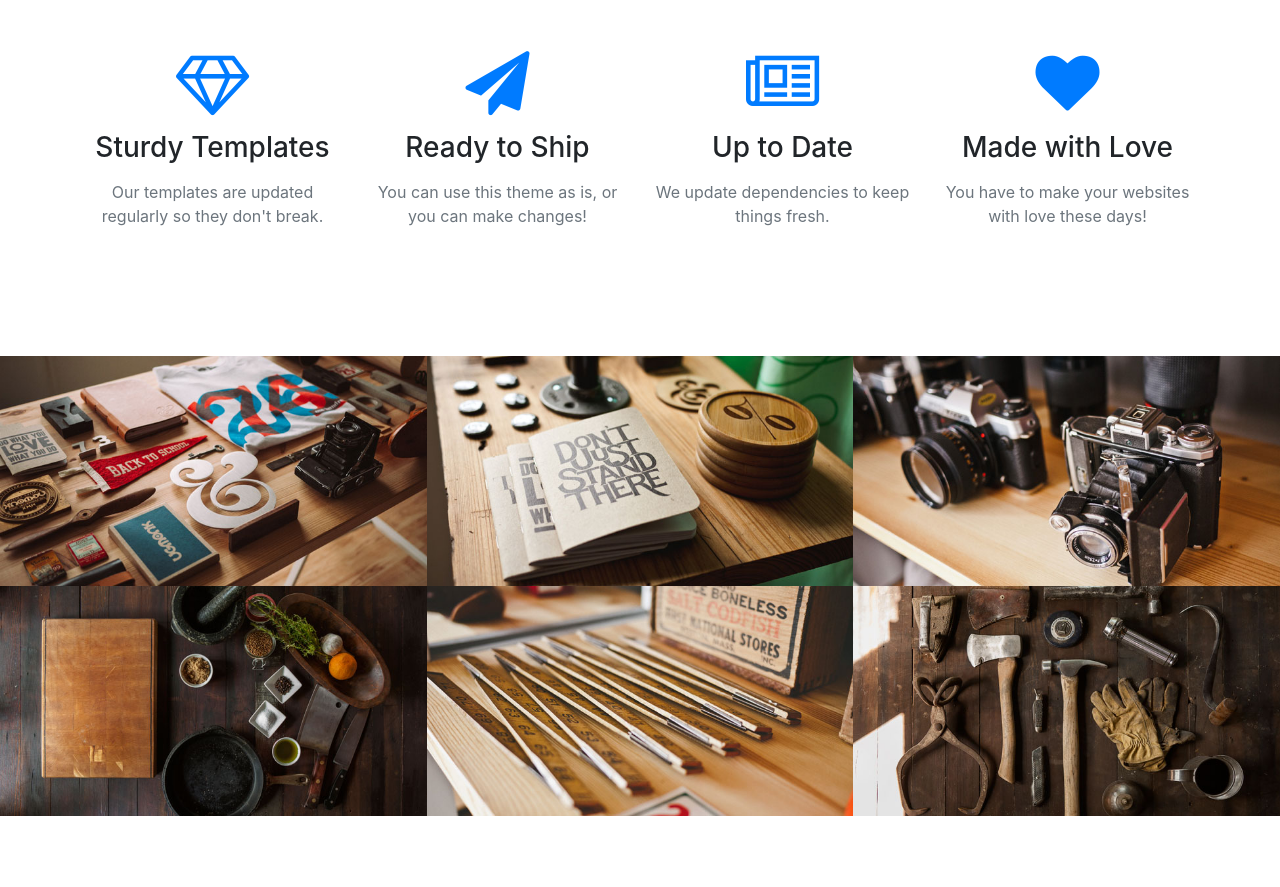
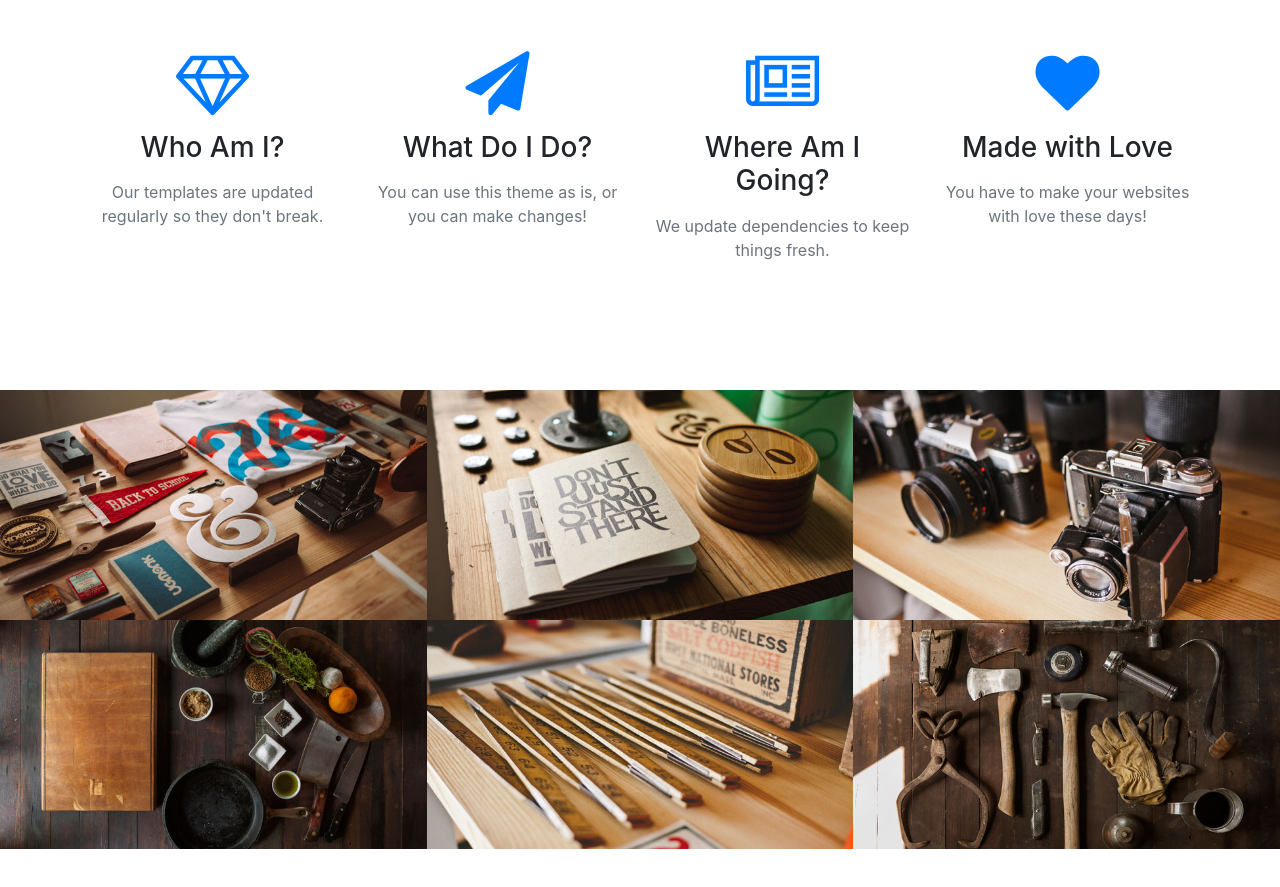
Before and after one commit to krcarson03/Portfolio, a website with bundled scripts: page index.html in a window 1280 px wide. Shown: the part 1490-2377 px from the top of the page. Built offline with nearby package versions, Linux system fonts and the light colour scheme.

Commit message:
Change services options

```diff
--- a/index.html
+++ b/index.html
@@ -85,6 +85,7 @@
       </div>
     </section>
 
+    <!-- SERVICES  -->
     <section id="services">
       <div class="container">
         <div class="row">
@@ -99,21 +100,21 @@
           <div class="col-lg-3 col-md-6 text-center">
             <div class="service-box mt-5 mx-auto">
               <i class="fa fa-4x fa-diamond text-primary mb-3 sr-icons"></i>
-              <h3 class="mb-3">Sturdy Templates</h3>
+              <h3 class="mb-3">Who Am I?</h3>
               <p class="text-muted mb-0">Our templates are updated regularly so they don't break.</p>
             </div>
           </div>
           <div class="col-lg-3 col-md-6 text-center">
             <div class="service-box mt-5 mx-auto">
               <i class="fa fa-4x fa-paper-plane text-primary mb-3 sr-icons"></i>
-              <h3 class="mb-3">Ready to Ship</h3>
+              <h3 class="mb-3">What Do I Do?</h3>
               <p class="text-muted mb-0">You can use this theme as is, or you can make changes!</p>
             </div>
           </div>
           <div class="col-lg-3 col-md-6 text-center">
             <div class="service-box mt-5 mx-auto">
               <i class="fa fa-4x fa-newspaper-o text-primary mb-3 sr-icons"></i>
-              <h3 class="mb-3">Up to Date</h3>
+              <h3 class="mb-3">Where Am I Going?</h3>
               <p class="text-muted mb-0">We update dependencies to keep things fresh.</p>
             </div>
           </div>
```
